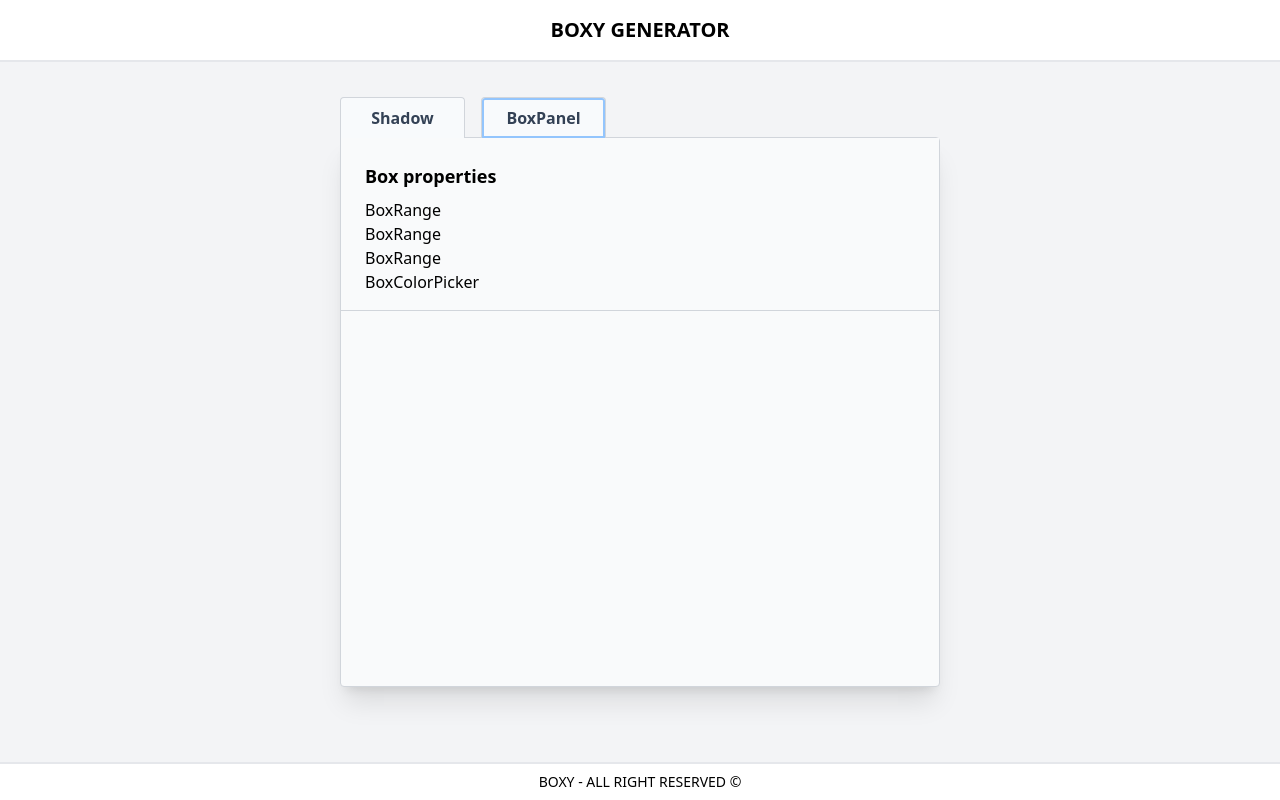
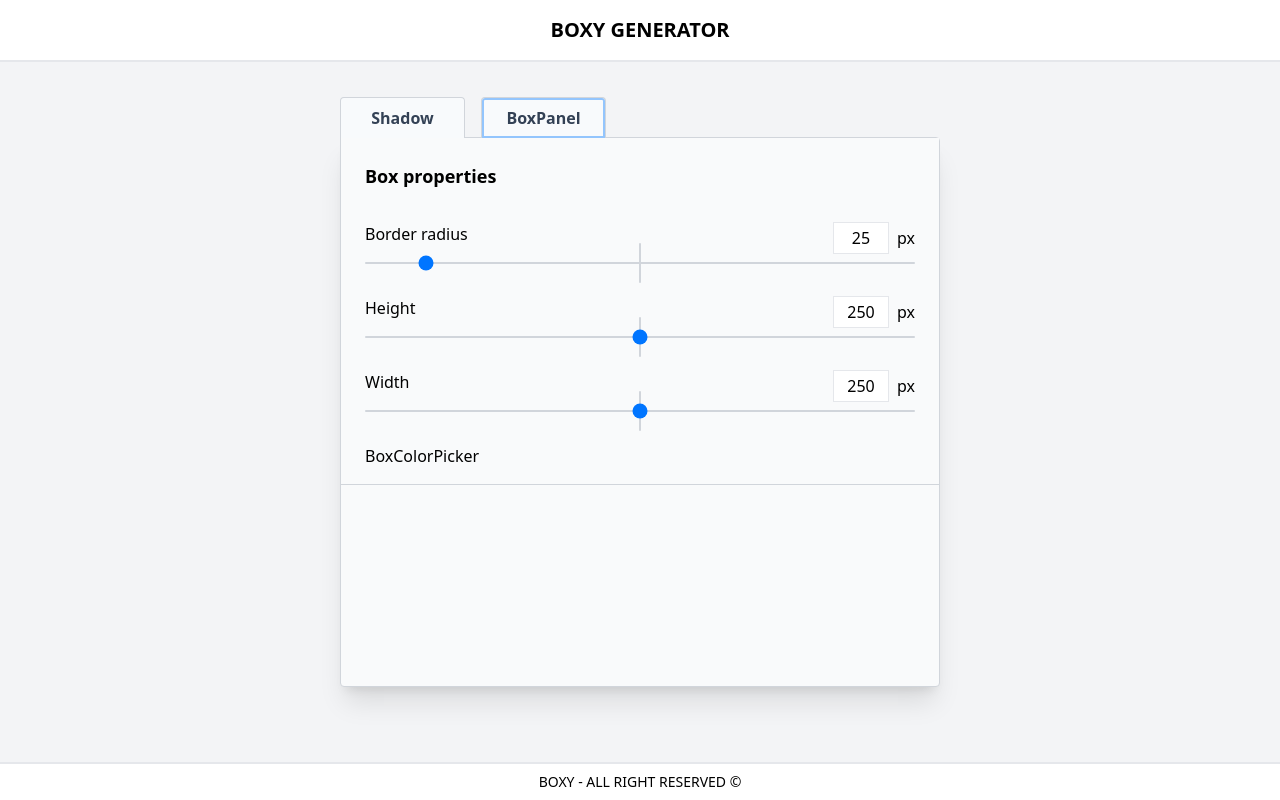
Before and after one commit to musellix/formation-react, a React (Vite) app in the folder 10.Boxy-project/: page / in a window 1280 px wide. Both pictures are taken after a click on the button "BoxPanel". Built offline with nearby package versions, Linux system fonts and the light colour scheme.

Commit message:
10 - Projet Boxy-generator - inputs range

```diff
--- a/10.Boxy-project/src/features/boxProperties.js
+++ b/10.Boxy-project/src/features/boxProperties.js
@@ -37,7 +37,8 @@
     initialState,
     reducers: {
         updateBoxValue: (state, action) => {
-
+            const elt = state.find(el => el.inputNumber === action.payload.inputNumber)
+            elt.value = action.payload.value
         },
     }
 })
--- a/10.Boxy-project/src/layouts/BoxPanel/BoxRange.jsx
+++ b/10.Boxy-project/src/layouts/BoxPanel/BoxRange.jsx
@@ -1,7 +1,48 @@
 import React from 'react'
+import { useDispatch } from 'react-redux'
+import { updateBoxValue } from '../../features/boxProperties'
 
-export default function BoxRange() {
+export default function BoxRange({inputData}) {
+    const dispatch = useDispatch()
+
+    function handleInputs(e) {
+        dispatch(updateBoxValue({
+            inputNumber: inputData.inputNumber,
+            value: e.target.value,
+        }))
+    }
+
   return (
-    <div>BoxRange</div>
+    <div className='my-8'>
+        <div className='flex justify-between'>
+            <p>{inputData.name}</p>
+
+            {/* le input text */}
+            <div className='flex items-baseline mb-2'>
+                <input
+                    value={inputData.value}
+                    onChange={handleInputs}
+                    className='w-14 h-8 mr-2 border border-gray-200 text-center'
+                    type="number"
+                />
+                <p>px</p>
+            </div>
+        </div>
+
+        {/* la barre de defilement */}
+        <div className='relative z-0 w-full flex items-center'>
+            <input
+                value={inputData.value}
+                onChange={handleInputs}
+                min={inputData.minMax[0]}
+                max={inputData.minMax[1]}
+                type="range"
+                className='w-full h-[2px] bg-gray-300 rounded-lg appearance-none cursor-pointer'
+            />
+            <div
+                className='absolute -z-10 top-1/2 left-1/2 -translate-x-1/2 -translate-y-1/2 w-0.5 h-10 bg-gray-300 rounded'>
+            </div>
+        </div>
+    </div>
   )
 }
```
